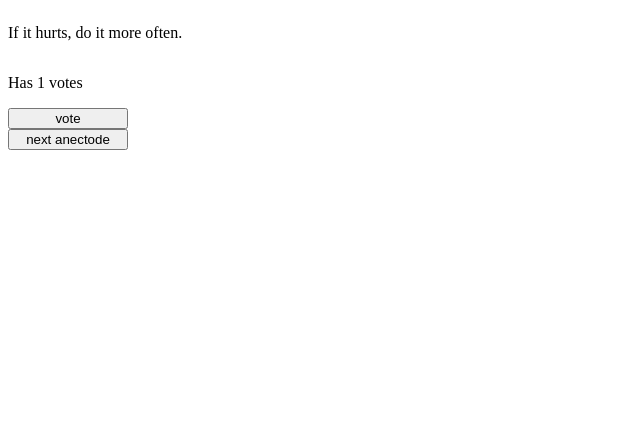
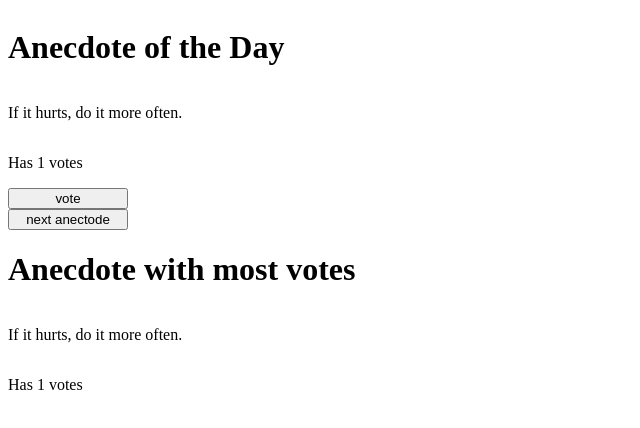
Before and after one commit to Thom4x/fullstackopen-2026, a React (Vite) app in the folder part1/fullstack-open/: page / in a window 1280 px wide. Both pictures are taken after a click on the button "vote". Shown: the top 428 px of the page, without its empty margins (0-640 px from the left). Built offline with nearby package versions, Linux system fonts and the light colour scheme.

Commit message:
part1: 1.14 anecdotes app step 3

```diff
--- a/part1/fullstack-open/src/App.jsx
+++ b/part1/fullstack-open/src/App.jsx
@@ -16,6 +16,7 @@ const App = () => {
     const [selected, setSelected] = useState(0)
     const [votes, setVotes] = useState(new Array(anecdotes.length).fill(0));
 
+
     const handleVote = () => {
         const copy = [...votes];
         copy[selected] += 1;
@@ -28,13 +29,24 @@ const App = () => {
         setSelected(randomIndex);
     };
 
+    const maxVotes = Math.max(...votes)
+    const bestIndex = votes.indexOf(maxVotes)
 
+    console.log(bestIndex)
     return (
         <div style={{ display: 'flex', flexDirection: 'column' }}>
+            <h1>Anecdote of the Day</h1>
             <p>{anecdotes[selected]}</p>
             <p>Has {votes[selected]} votes</p>
             <button style={{ width: '120px' }} onClick={handleVote} >vote</button>
             <button style={{ width: '120px' }} onClick={randomAnectode}>next anectode</button>
+            <h1>Anecdote with most votes</h1>
+            {maxVotes === 0 ? <p>No votes yet</p> : (
+                <>
+                    <p>{anecdotes[bestIndex]}</p>
+                    <p>Has {maxVotes} votes</p>
+                </>
+            )}
         </div>
     )
 }
```
